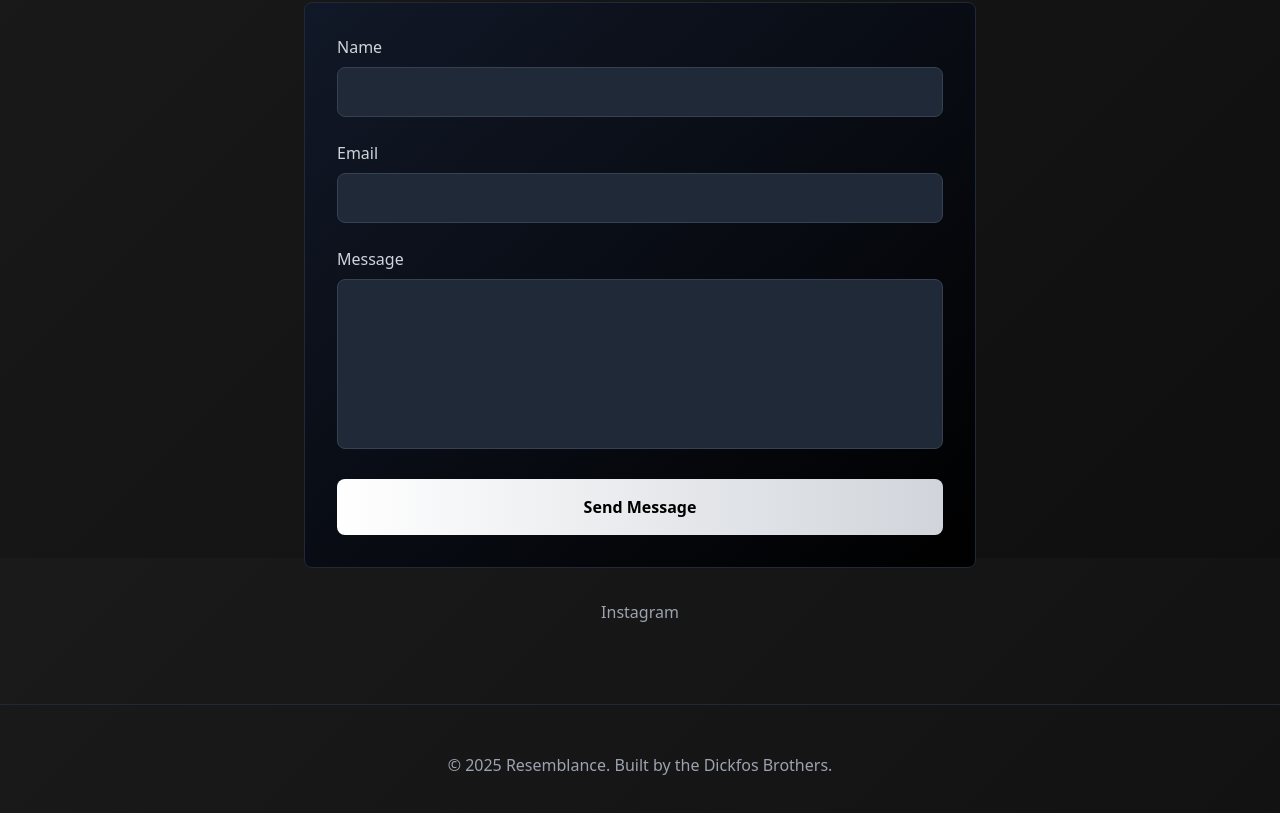
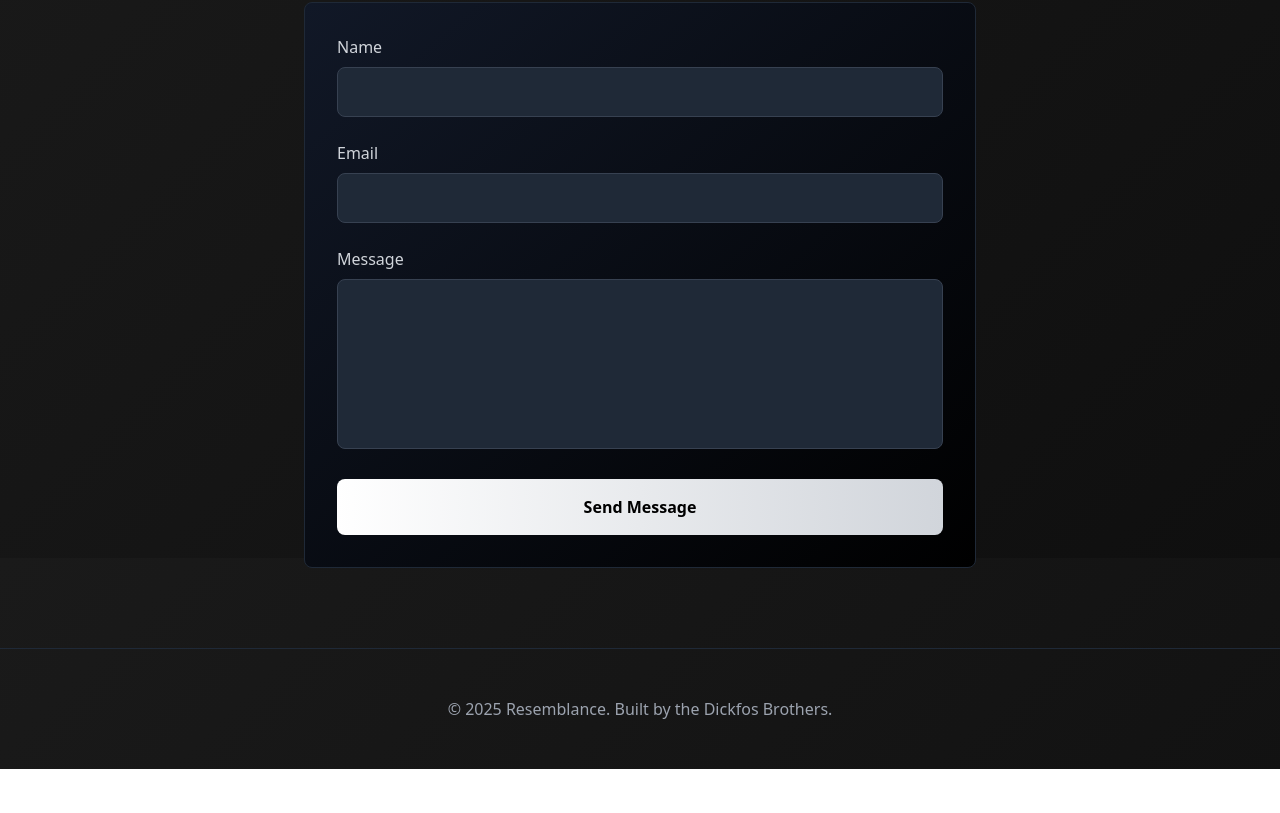
Before and after one commit to JacksonDickfos/resemblance, a Next.js app: page / in a window 1280 px wide. Shown: the part 1842-2655 px from the top of the page. After the commit the page ends 2611 px from the top, so only its background shows below. Built offline with nearby package versions, Linux system fonts and the light colour scheme.

Commit message:
Remove Instagram link from bottom of Invest With Us section

```diff
--- a/app/page.tsx
+++ b/app/page.tsx
@@ -256,19 +256,6 @@ export default function Home() {
               Send Message
             </button>
           </form>
-
-          <div className="mt-8 text-center space-y-4">
-            <div className="flex justify-center gap-6">
-              <a
-                href="https://www.instagram.com/resemblance.io_/"
-                target="_blank"
-                rel="noopener noreferrer"
-                className="text-gray-400 hover:text-white transition-colors"
-              >
-                Instagram
-              </a>
-            </div>
-          </div>
         </div>
       </section>
 
```
